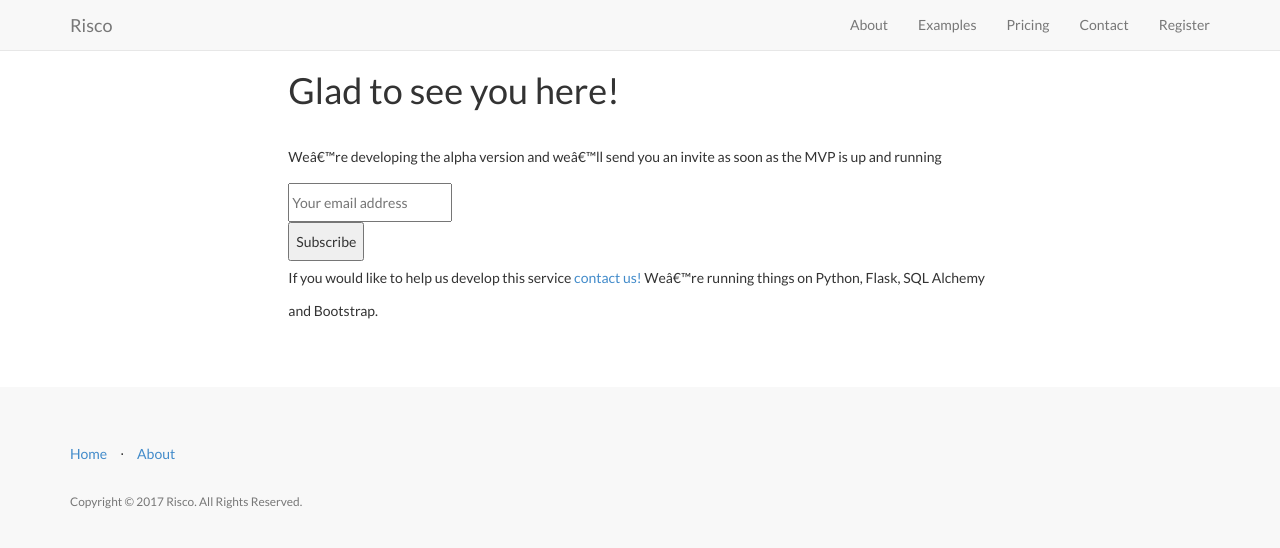
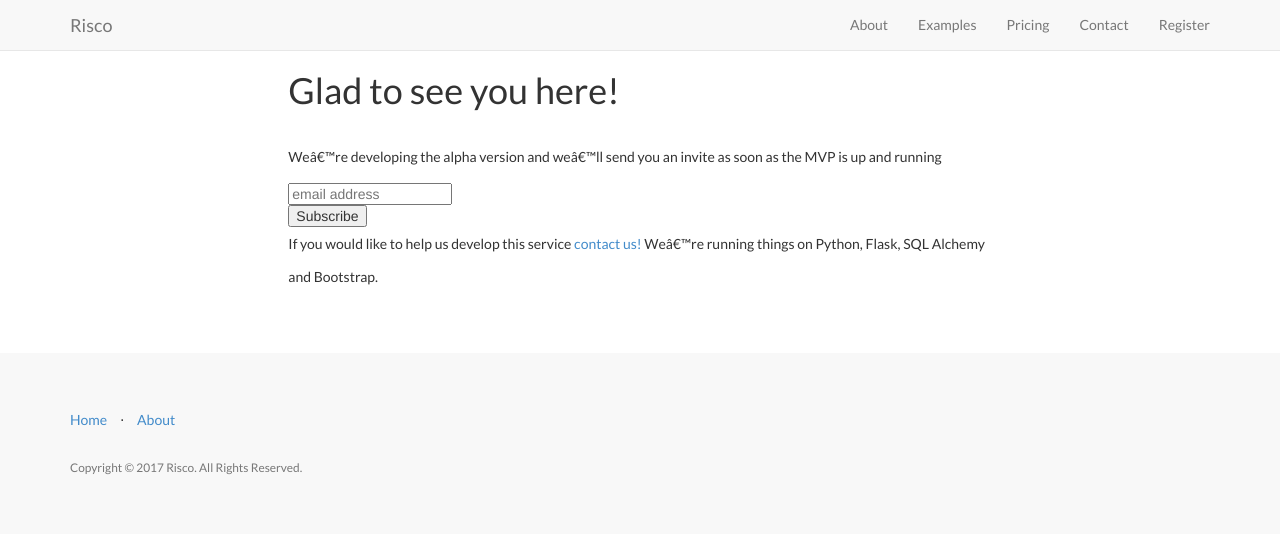
Before and after one commit to sergioisidoro/risco.cc, a Jekyll site: the page built from register.md, in a window 1280 px wide. Shown: the top 548 px of the page. Built offline with Jekyll 4.4.1, drawn with Linux system fonts in a browser that asks for light colours; comment, search, counter and statistics services are not loaded; a style sheet for code colours, icons or effects is not loaded.

Commit message:
Fix styles of form

```diff
--- a/_includes/newsletter.html
+++ b/_includes/newsletter.html
@@ -1,8 +1,7 @@
 <!-- Begin MailChimp Signup Form -->
-
 <link href="//cdn-images.mailchimp.com/embedcode/horizontal-slim-10_7.css" rel="stylesheet" type="text/css">
 <style type="text/css">
-	/*#mc_embed_signup{background:#fff; clear:left; font:14px Helvetica,Arial,sans-serif; width:100%;}*/
+	#mc_embed_signup{background:#fff; clear:left; font:14px Helvetica,Arial,sans-serif; width:100%;}
 	/* Add your own MailChimp form style overrides in your site stylesheet or in this style block.
 	   We recommend moving this block and the preceding CSS link to the HEAD of your HTML file. */
 </style>
@@ -10,7 +9,7 @@
 <form action="https://space.us14.list-manage.com/subscribe/post?u=a8130d71b9c2481a8aad4dd95&amp;id=6a45390cd8" method="post" id="mc-embedded-subscribe-form" name="mc-embedded-subscribe-form" class="validate" target="_blank" novalidate>
     <div id="mc_embed_signup_scroll">
 
-     <input type="email" value="" name="EMAIL" class="email" id="mce-EMAIL" placeholder="Your email address" required>
+	<input type="email" value="" name="EMAIL" class="email" id="mce-EMAIL" placeholder="email address" required>
     <!-- real people should not fill this in and expect good things - do not remove this or risk form bot signups-->
     <div style="position: absolute; left: -5000px;" aria-hidden="true"><input type="text" name="b_a8130d71b9c2481a8aad4dd95_6a45390cd8" tabindex="-1" value=""></div>
     <div class="clear"><input type="submit" value="Subscribe" name="subscribe" id="mc-embedded-subscribe" class="button"></div>
```
